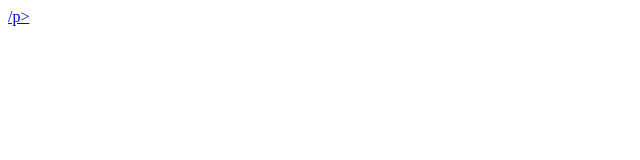
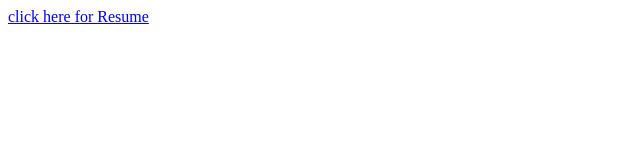
Before and after one commit to Ladytaztoo/pdf-faker, a plain HTML site: page index.html in a window 1280 px wide. Shown: the whole page, without its empty margins (0-640 px from the left). Drawn offline with Linux system fonts and the light colour scheme.

Commit message:
Update index.html

```diff
--- a/index.html
+++ b/index.html
@@ -1,3 +1,3 @@
 <href>
-  <p><a href = "https://github.com/Ladytaztoo/pdf-faker/blob/main/Jordan%20wallace%202024.pdf" click here for Resume /a>/p>
+  <p><a href = "Jordan%20wallace%202024.pdf"> click here for Resume </a></p>
 </href>
```
